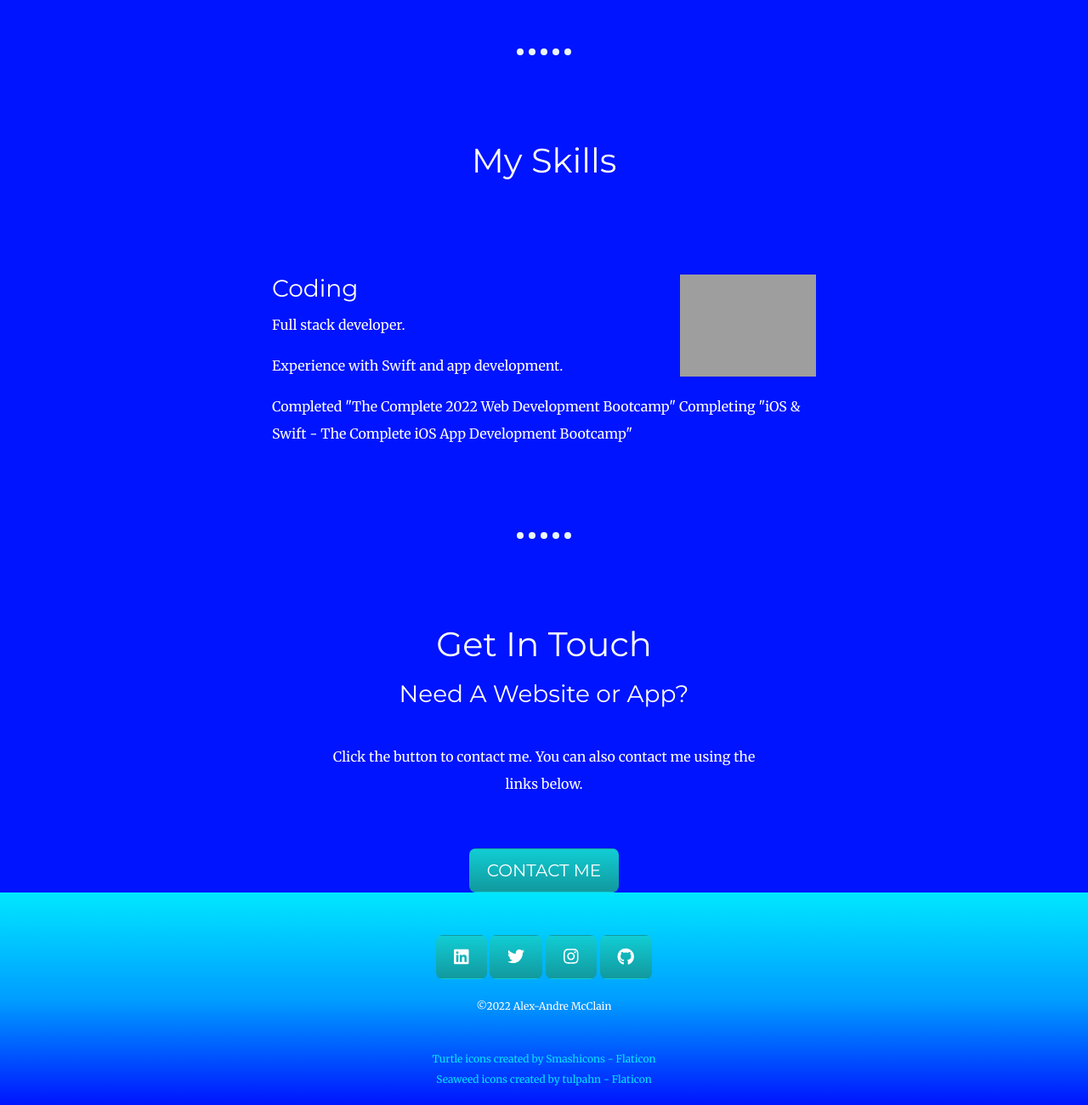
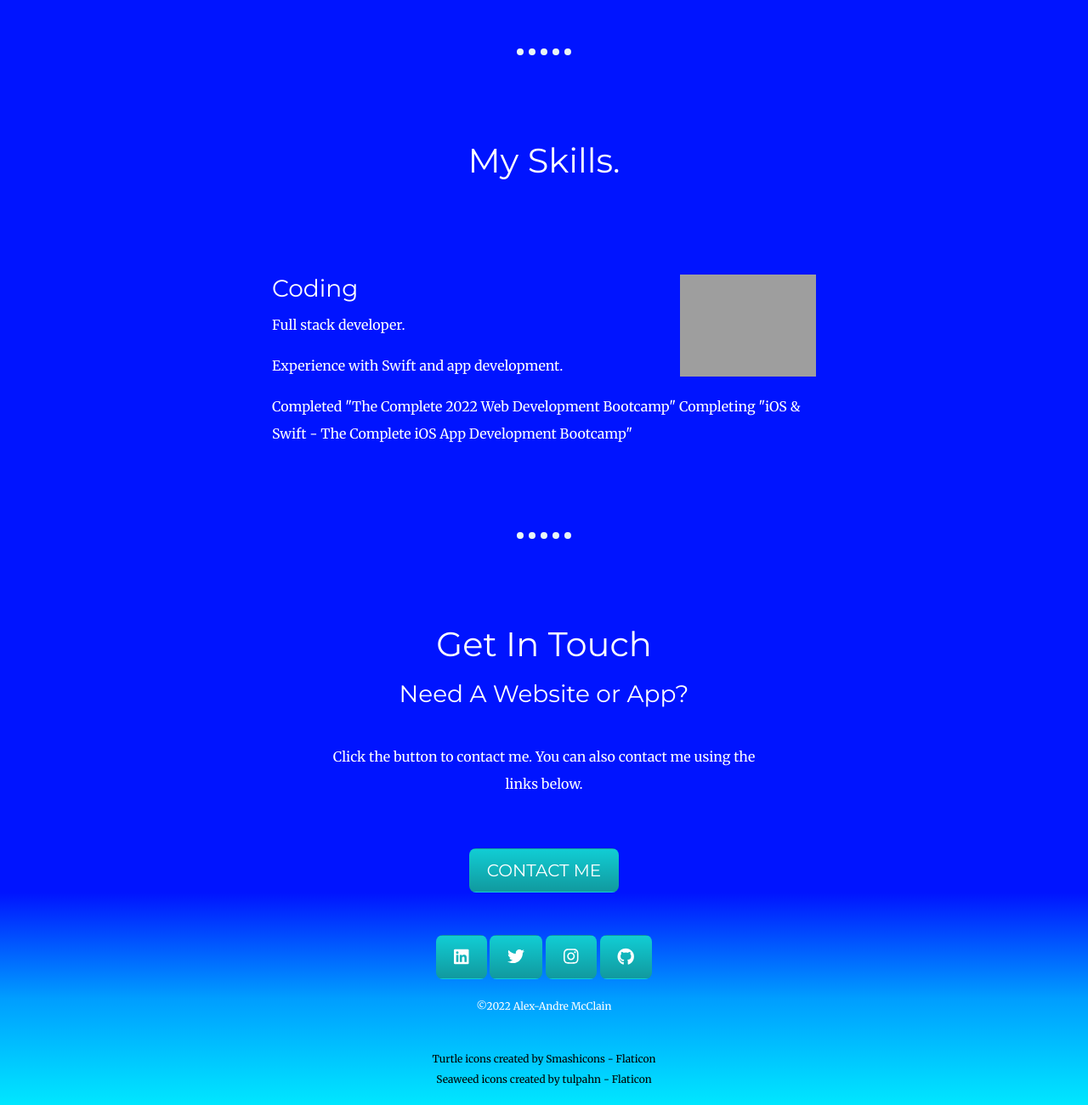
Before and after one commit to SoftwareTurtle/Personal-Site, a plain HTML site: page index.html in a window 1280 px wide. Shown: the part 1517-2817 px from the top of the page at 85% size. Drawn offline with nearby package versions, Linux system fonts and the light colour scheme; grey boxes are pictures that could not be loaded.

Commit message:
Updated CSS

```diff
--- a/css/styles.css
+++ b/css/styles.css
@@ -52,7 +52,7 @@ margin: 100px 0;
 }
 
 .bottom-container {
-  background: linear-gradient(#00E7FF, #009EFF, #0014FF);
+  background: linear-gradient(#0014FF, #009EFF, #00E7FF);
 padding: 50px 0 20px;
 }
 
@@ -145,7 +145,7 @@ hr {
 }
 
 .flaticon {
-  color: #00E7FF;
+  color: #000000;
 }
 
 .quote {
--- a/index.html
+++ b/index.html
@@ -48,7 +48,7 @@
     </div>
     <hr>
     <div class="skills">
-      <h2>My Skills</h2>
+      <h2>My Skills.</h2>
       <div class="skill-row">
         <img class="coding" src="https://emojipedia-us.s3.dualstack.us-west-1.amazonaws.com/thumbs/120/apple/285/laptop_1f4bb.png" alt="laptop.img">
         <h3>Coding</h3>
```
